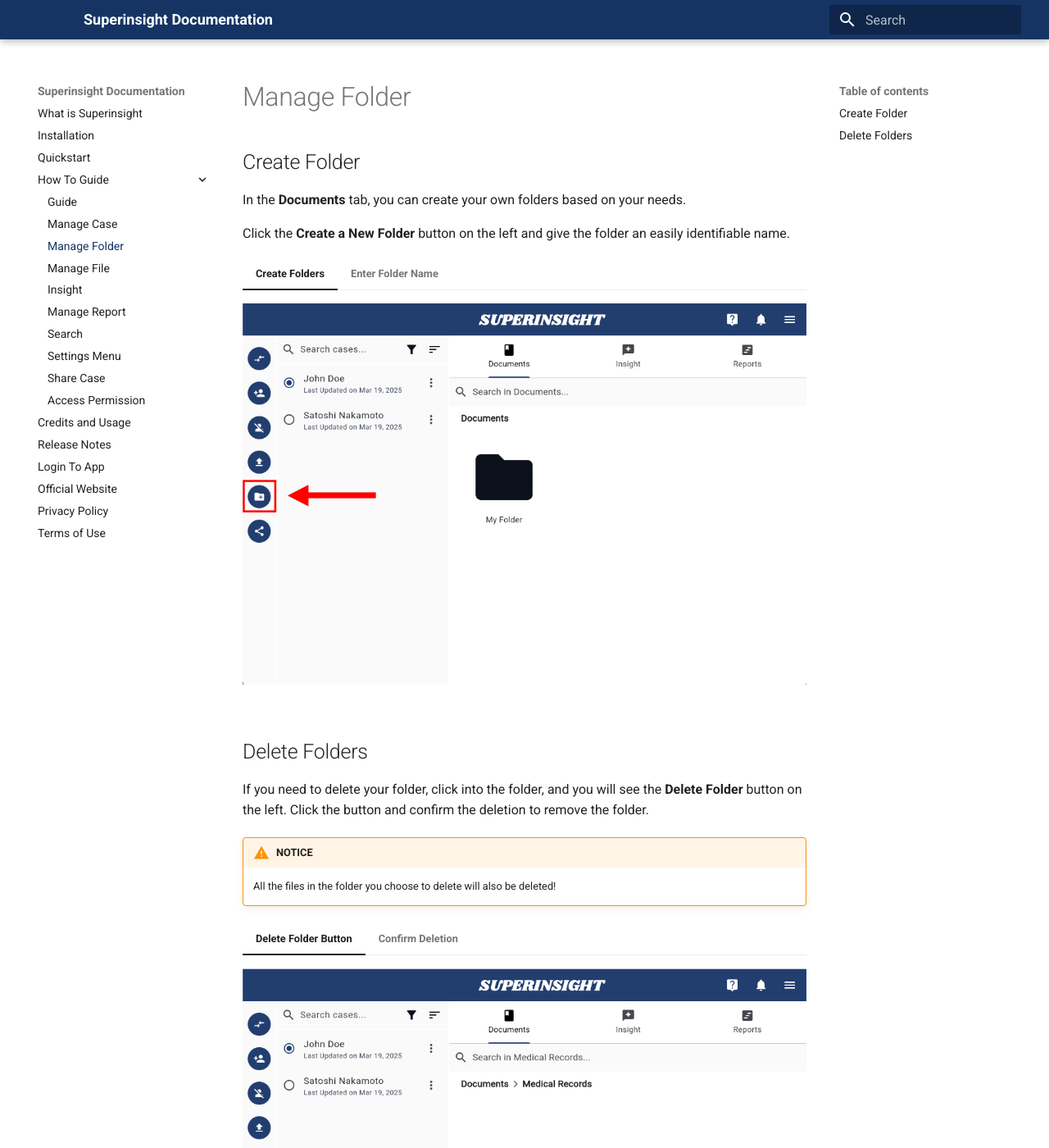
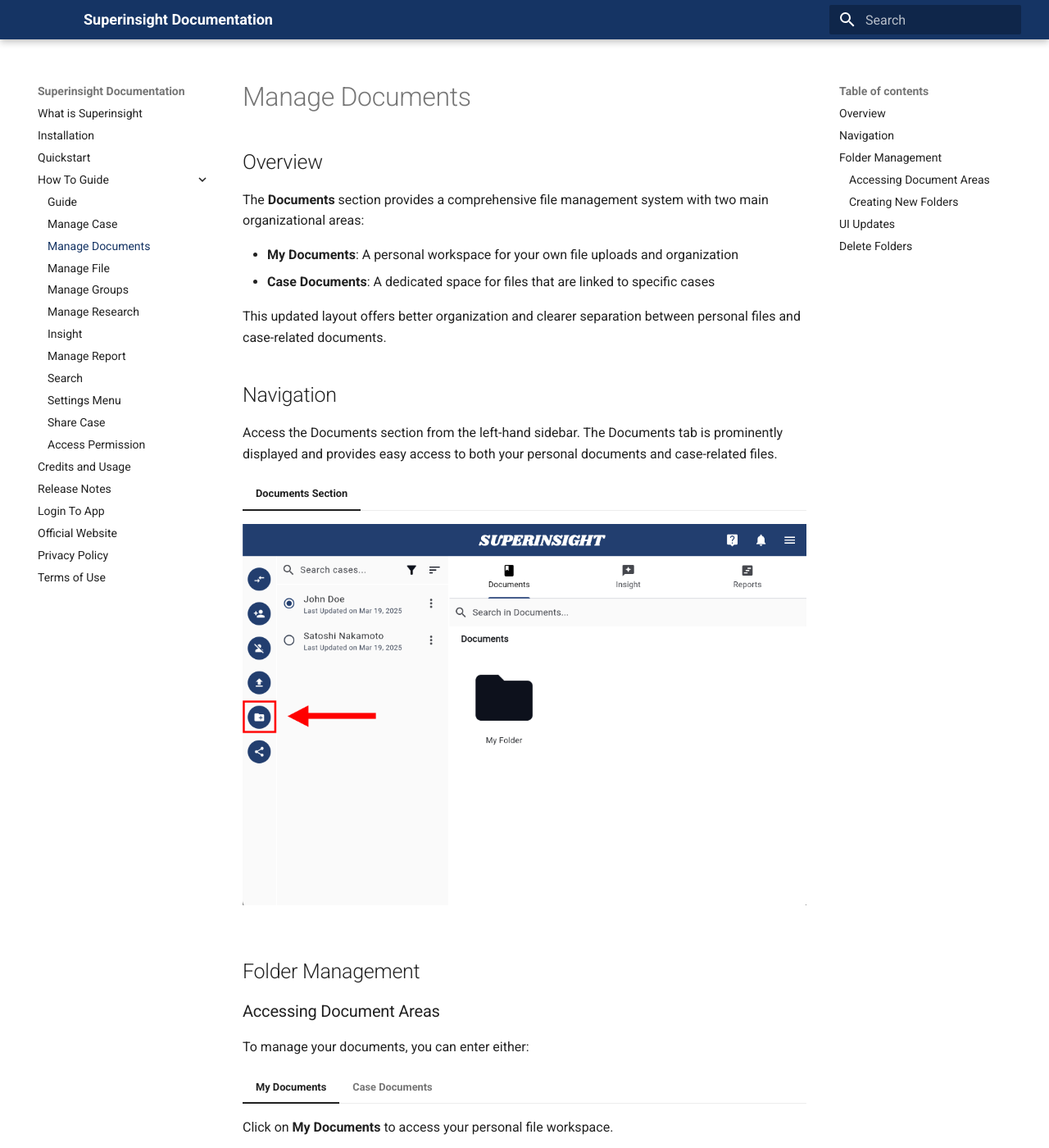
Before and after one commit to superinsight/superinsight-app-doc, an MkDocs documentation site: the page built from docs/guide/case-folder.md, in a window 1280 px wide and 1400 px high. Shown: the whole window at 82% size. Built offline with MkDocs 1.6.1 and Material for MkDocs 9.7.7, drawn with Linux system fonts in a browser that asks for light colours; some of the changed text lies outside the part shown.

Commit message:
- add group - add research

```diff
--- a/docs/guide/case-folder.md
+++ b/docs/guide/case-folder.md
@@ -1,22 +1,64 @@
-# Manage Folder
+# Manage Documents
 
-## Create Folder
+## Overview
 
-In the **Documents** tab, you can create your own folders based on your needs.
+The **Documents** section provides a comprehensive file management system with two main organizational areas:
 
-Click the **Create a New Folder** button on the left and give the folder an easily identifiable name.
+- **My Documents**: A personal workspace for your own file uploads and organization
+- **Case Documents**: A dedicated space for files that are linked to specific cases
 
-=== "Create Folders"
+This updated layout offers better organization and clearer separation between personal files and case-related documents.
 
-    ![Create Folders](../assets/images/tutorial/case-folder-1.png)
+## Navigation
 
-=== "Enter Folder Name"
+Access the Documents section from the left-hand sidebar. The Documents tab is prominently displayed and provides easy access to both your personal documents and case-related files.
 
-    ![Folder Name](../assets/images/tutorial/case-folder-2.png)
+=== "Documents Section"
+
+    ![Documents Section](../assets/images/tutorial/case-folder-1.png)
+
+## Folder Management
+
+### Accessing Document Areas
+
+To manage your documents, you can enter either:
+
+=== "My Documents"
+    Click on **My Documents** to access your personal file workspace.
+
+    ![My Documents](../assets/images/tutorial/case-folder-1.png)
+
+=== "Case Documents"
+    Click on **Case Documents** to access files linked to specific cases.
+
+    ![Case Documents](../assets/images/tutorial/case-folder-2.png)
+
+### Creating New Folders
+
+You can create new folders in either area using the following methods:
+
+=== "New Folder Button"
+    Click the **New Folder** button to create a new folder in the current area.
+
+    ![New Folder Button](../assets/images/tutorial/create-folder.png)
+
+=== "Create a New Folder Link"
+    Alternatively, use the **Create a New Folder** link for the same functionality.
+
+    ![Create New Folder Link](../assets/images/tutorial/case-folder-1.png)
+
+=== "Name and Create"
+    Enter a descriptive name for your folder and click **Create** to confirm.
+
+    ![Name and Create](../assets/images/tutorial/case-folder-2.png)
+
+## UI Updates
+
+The updated Documents interface provides a more intuitive and organized experience compared to the previous version. The clear separation between personal and case documents helps users better manage their files and maintain proper organization.
 
 ## Delete Folders
 
-If you need to delete your folder, click into the folder, and you will see the **Delete Folder** button on the left. Click the button and confirm the deletion to remove the folder.
+If you need to delete a folder, click into the folder, and you will see the **Delete Folder** button on the left. Click the button and confirm the deletion to remove the folder.
 
 !!! Warning "NOTICE"
 
--- a/mkdocs.yml
+++ b/mkdocs.yml
@@ -12,8 +12,10 @@
   - How To Guide:
     - Guide: guide/index.md
     - Manage Case: guide/case-contact.md
-    - Manage Folder: guide/case-folder.md
+    - Manage Documents: guide/case-folder.md
     - Manage File: guide/case-files.md
+    - Manage Groups: guide/groups.md
+    - Manage Research: guide/research.md
     - Insight: guide/insight.md
     - Manage Report: guide/case-report.md
     - Search: guide/search.md
```
Also changed, not shown: README.md (+1 -1 lines), docs/guide/groups.md (added, +87 -0 lines), docs/guide/index.md (+3 -1 lines), docs/guide/research.md (added, +112 -0 lines), docs/quickstart.md (+1 -1 lines).
